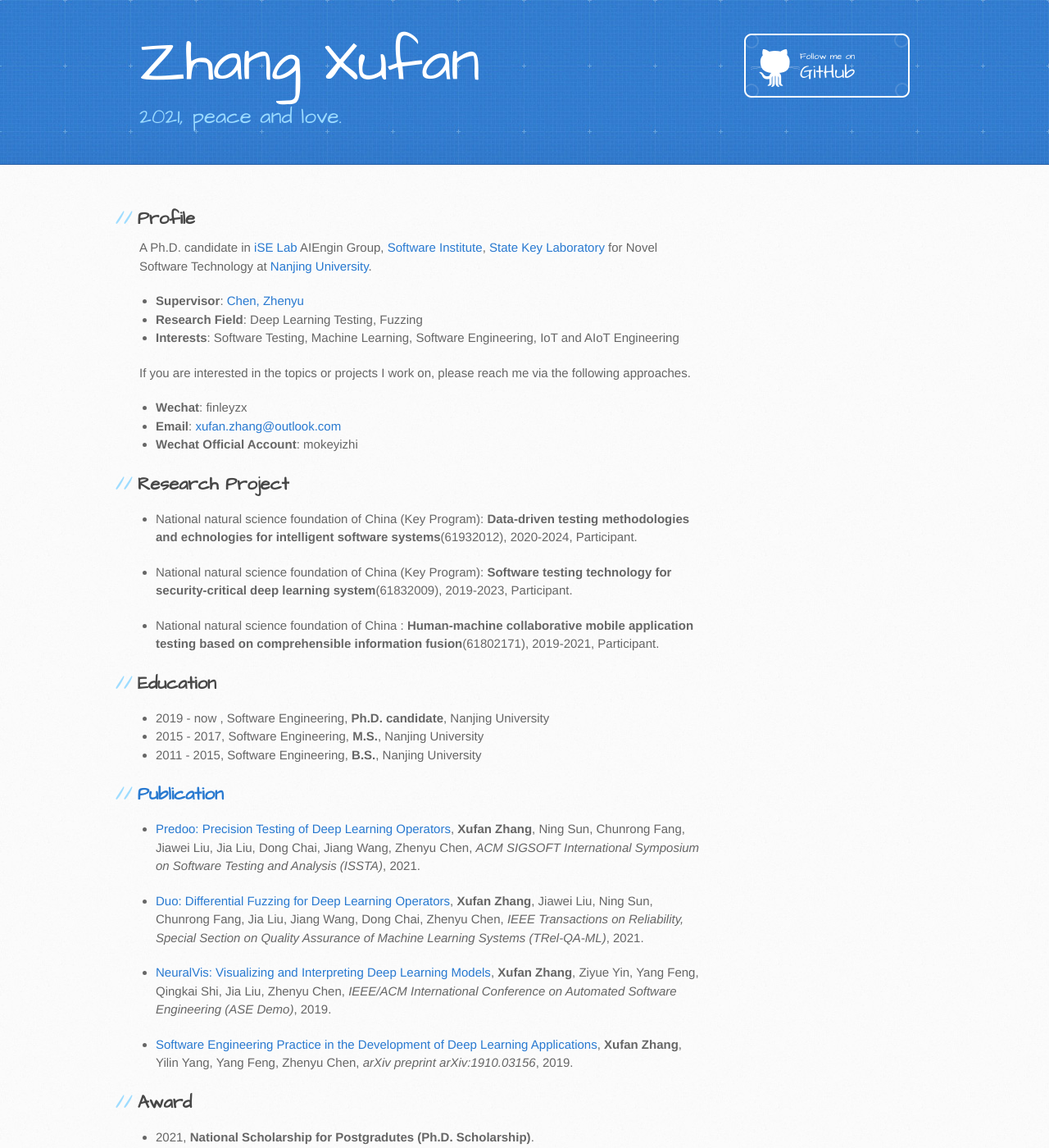
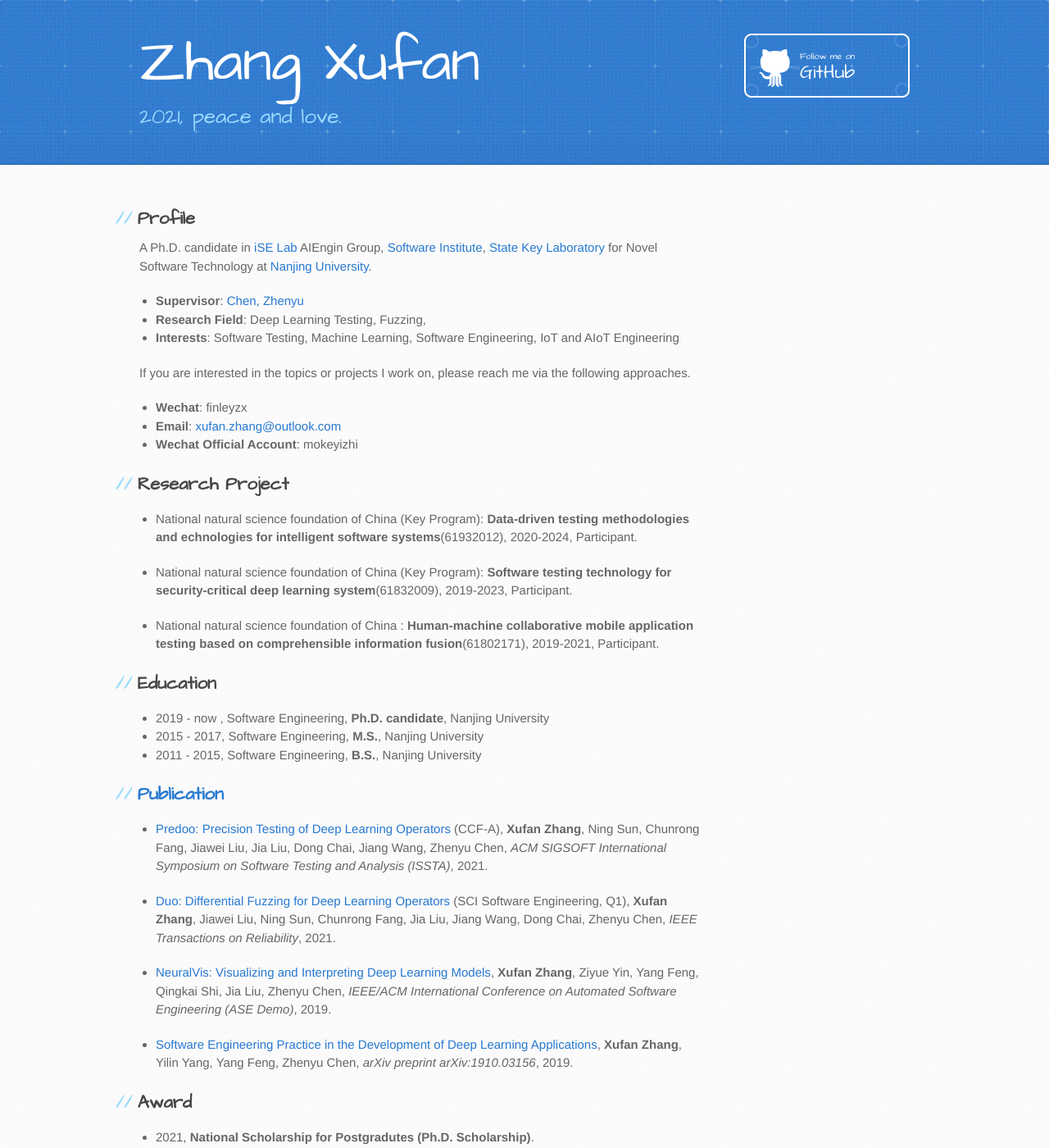
Before and after one commit to sunshinezxf/sunshinezxf.github.io, a Jekyll site: the page built from index.md, in a window 1280 px wide and 1400 px high. Shown: the whole window at 82% size. Built offline with Jekyll 4.4.1, drawn with Linux system fonts in a browser that asks for light colours; our own code applies the rules of GitHub Pages for plain Markdown files.

Commit message:
update paper info

```diff
--- a/index.md
+++ b/index.md
@@ -3,7 +3,7 @@
 A Ph.D. candidate in [iSE Lab](http://www.iselab.cn) AIEngin Group, [Software Institute](https://software.nju.edu.cn), [State Key Laboratory](https://keysoftlab.nju.edu.cn) for Novel Software Technology at [Nanjing University](https://www.nju.edu.cn).
 
 - **Supervisor**: [Chen, Zhenyu](http://www.iselab.cn/faculty/ZhenyuChen)
-- **Research Field**: Deep Learning Testing, Fuzzing
+- **Research Field**: Deep Learning Testing, Fuzzing,
 - **Interests**: Software Testing, Machine Learning, Software Engineering, IoT and AIoT Engineering
 
 If you are interested in the topics or projects I work on, please reach me via the following approaches.
@@ -27,9 +27,9 @@ If you are interested in the topics or projects I work on, please reach me via t
 
 ## [Publication](http://pub.zhangxufan.cn)
 
-- [Predoo: Precision Testing of Deep Learning Operators](https://dl.acm.org/doi/10.1145/3460319.3464843), **Xufan Zhang**, Ning Sun, Chunrong Fang, Jiawei Liu, Jia Liu, Dong Chai, Jiang Wang, Zhenyu Chen, _ACM SIGSOFT International Symposium on Software Testing and Analysis (ISSTA)_, 2021.
+- [Predoo: Precision Testing of Deep Learning Operators](https://dl.acm.org/doi/10.1145/3460319.3464843) (CCF-A), **Xufan Zhang**, Ning Sun, Chunrong Fang, Jiawei Liu, Jia Liu, Dong Chai, Jiang Wang, Zhenyu Chen, _ACM SIGSOFT International Symposium on Software Testing and Analysis (ISSTA)_, 2021.
 
-- [Duo: Differential Fuzzing for Deep Learning Operators](https://doi.org/10.1109/TR.2021.3107165), **Xufan Zhang**, Jiawei Liu, Ning Sun, Chunrong Fang, Jia Liu, Jiang Wang, Dong Chai, Zhenyu Chen, _IEEE Transactions on Reliability, Special Section on Quality Assurance of Machine Learning Systems (TRel-QA-ML)_, 2021.
+- [Duo: Differential Fuzzing for Deep Learning Operators](https://doi.org/10.1109/TR.2021.3107165) (SCI Software Engineering, Q1), **Xufan Zhang**, Jiawei Liu, Ning Sun, Chunrong Fang, Jia Liu, Jiang Wang, Dong Chai, Zhenyu Chen, _IEEE Transactions on Reliability_, 2021.
 
 - [NeuralVis: Visualizing and Interpreting Deep Learning Models](https://dl.acm.org/doi/10.1109/ASE.2019.00113), **Xufan Zhang**, Ziyue Yin, Yang Feng, Qingkai Shi, Jia Liu, Zhenyu Chen, _IEEE/ACM International Conference on Automated Software Engineering (ASE Demo)_, 2019.
 
```
